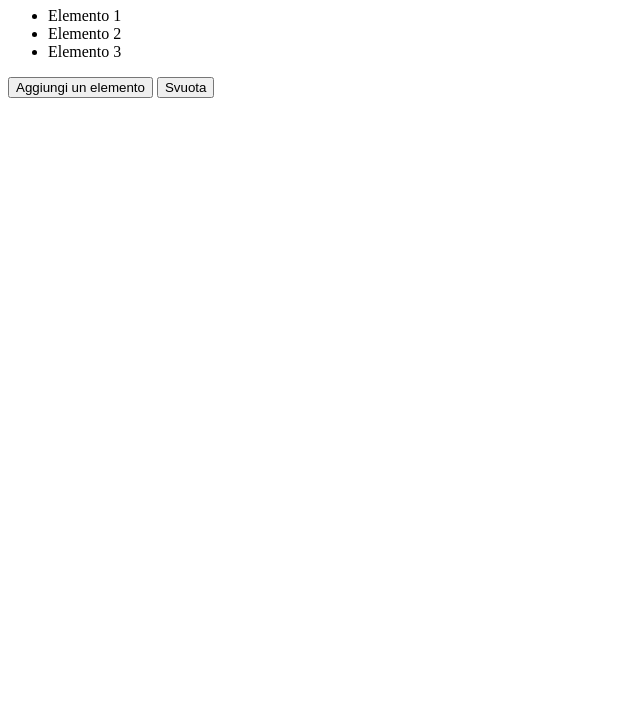
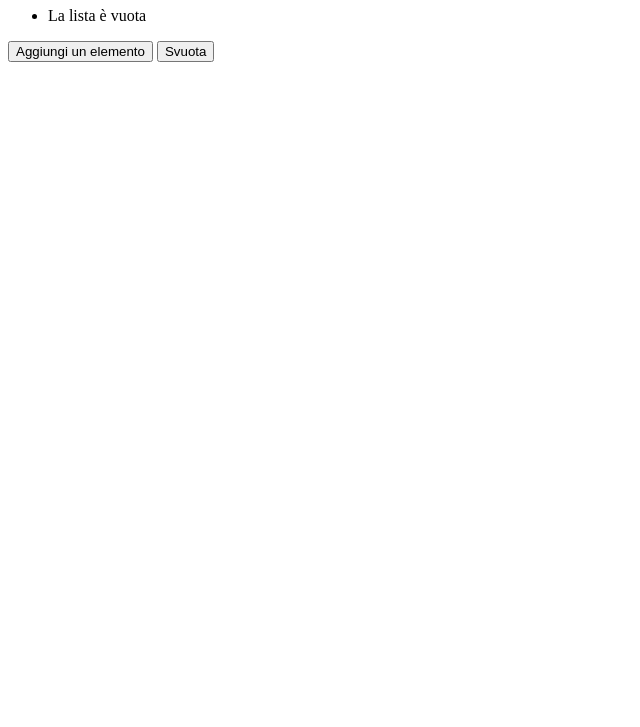
Before and after one commit to ossena/website-2024-25, a plain HTML site: page Index.html in a window 1280 px wide. Shown: the part 73-800 px from the top of the page, without its empty margins (0-640 px from the left). Drawn offline with Linux system fonts and the light colour scheme.

Commit message:
AggiornamentoListaVuota

```diff
--- a/Index.html
+++ b/Index.html
@@ -9,9 +9,7 @@
 
     <h1>Lista dinamica</h1>
     <ul id="miaLista">
-        <li>Elemento 1</li>
-        <li>Elemento 2</li>
-        <li>Elemento 3</li>
+
     </ul>
 
 
--- a/aggiungiElemento.js
+++ b/aggiungiElemento.js
@@ -39,3 +39,19 @@ if (confermaCanc) {
 
 
 });
+
+function controllaSeListaVuota(){
+   if (lista.children.length === 0) {
+    const messaggioVuota = document.createElement("li");
+    messaggioVuota.textContent = "La lista è vuota";
+    messaggioVuota.id = 'messaggioVuota';
+    lista.appendChild(messaggioVuota);
+   } else {
+        const messaggioVuota = document.getElementById
+        if (messaggioVuota){
+            messaggioVuota.remove(); //Rimuove il messaggio
+        }
+   }
+}
+
+controllaSeListaVuota();
```
